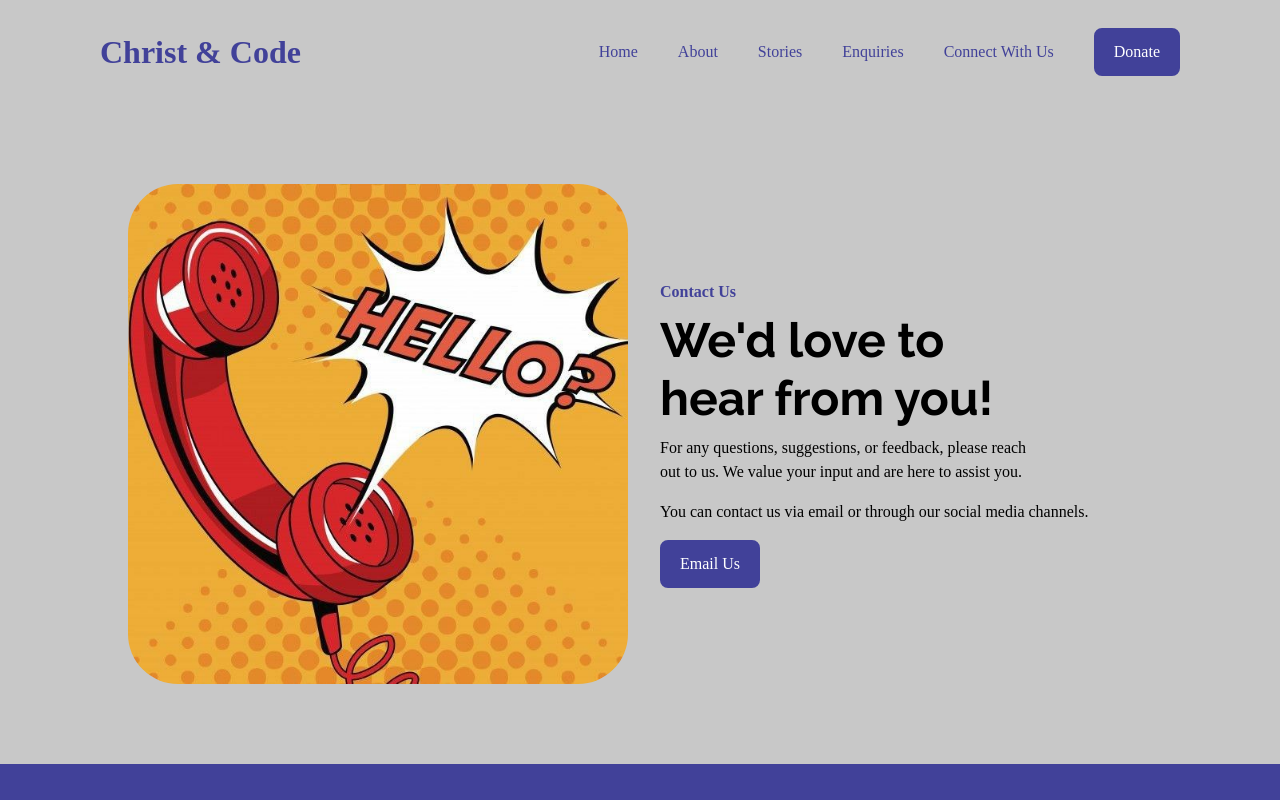
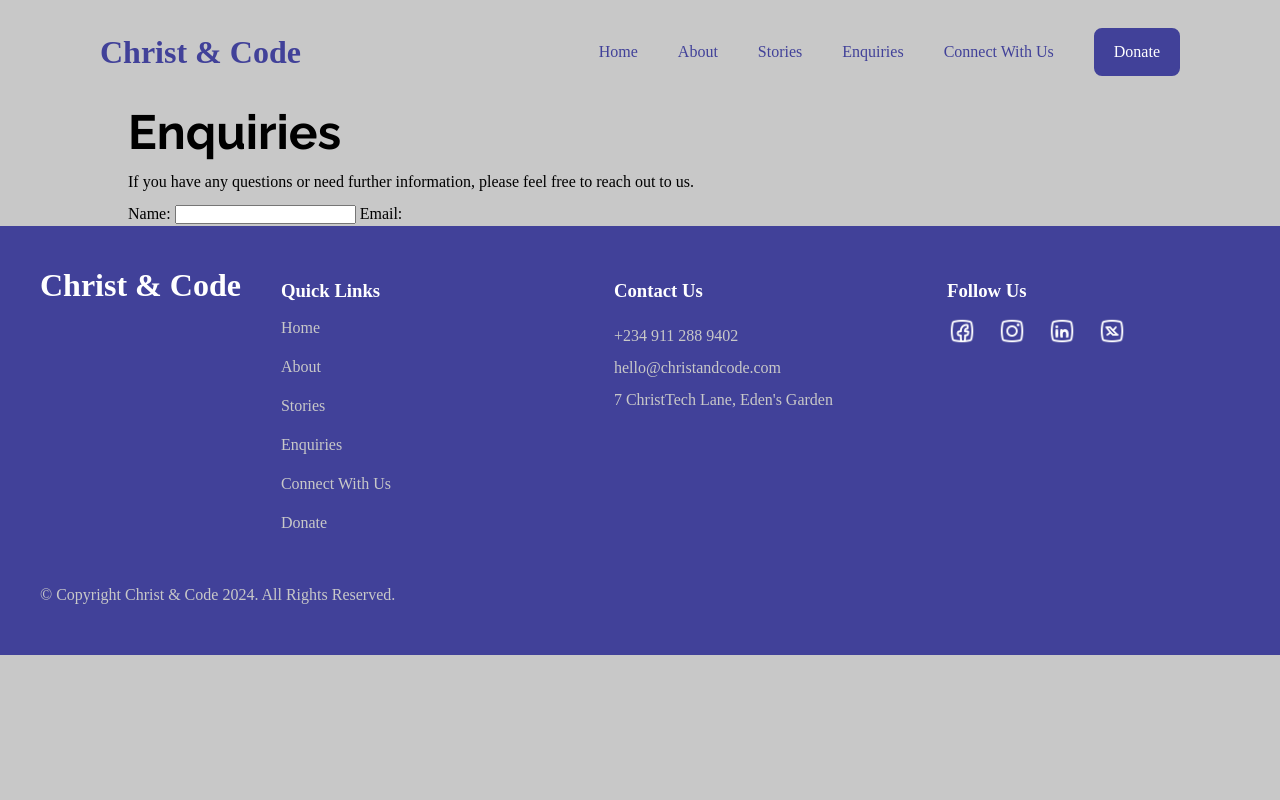
Before and after one commit to BofaMpama/C.A.C, a website: page public/enquiries.html in a window 1280 px wide. Shown: the top 800 px of the page. Drawn offline with Linux system fonts and the light colour scheme.

```diff
--- a/package.json
+++ b/package.json
@@ -3,7 +3,6 @@
   "version": "1.0.0",
   "description": "",
   "main": "index.js",
-  "devDependencies": {},
   "scripts": {
     "test": "echo \"Error: no test specified\" && exit 1"
   },
--- a/public/enquiries.html
+++ b/public/enquiries.html
@@ -17,18 +17,15 @@
     <t-header></t-header>
 
     <!--Enquiries section-->
-    <t-section
-    selector="grid margin6 reverse"
-    boldParagraph="Contact Us"
-    heading="We'd love to hear from you!"
-    paragraph="For any questions, suggestions, or feedback, please reach out to us. We value your input and are here to assist you."
-    paragraph2="You can contact us via email or through our social media channels."
-
-    link="mailto:"
-    linkText="Email Us"
-    img="./resources/phone2.jpeg"
-    imageStyling="border-radius-2 h-500px"
-    ></t-section>
+    <section class="enquiries">
+        <h1>Enquiries</h1>
+        <p>If you have any questions or need further information, please feel free to reach out to us.</p>
+        <form id="enquiryForm">
+            <label for="name">Name:</label>
+            <input type="text" id="name" name="name" required>
+            <label for="email">Email:</label>
+        </form>
+    </section>
 
     <!--footer section-->
     <t-footer></t-footer>
```
Also changed, not shown: 2 other files.
